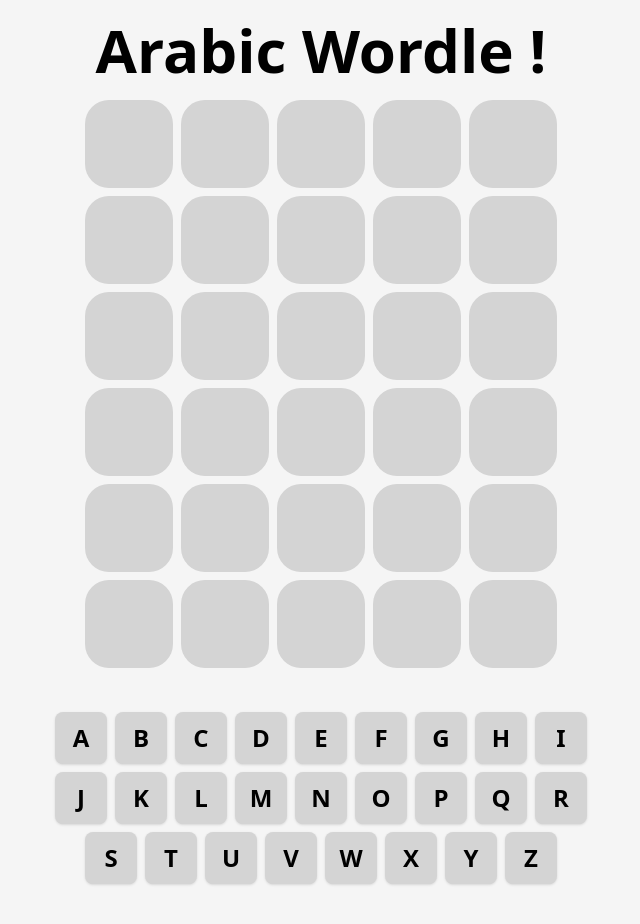
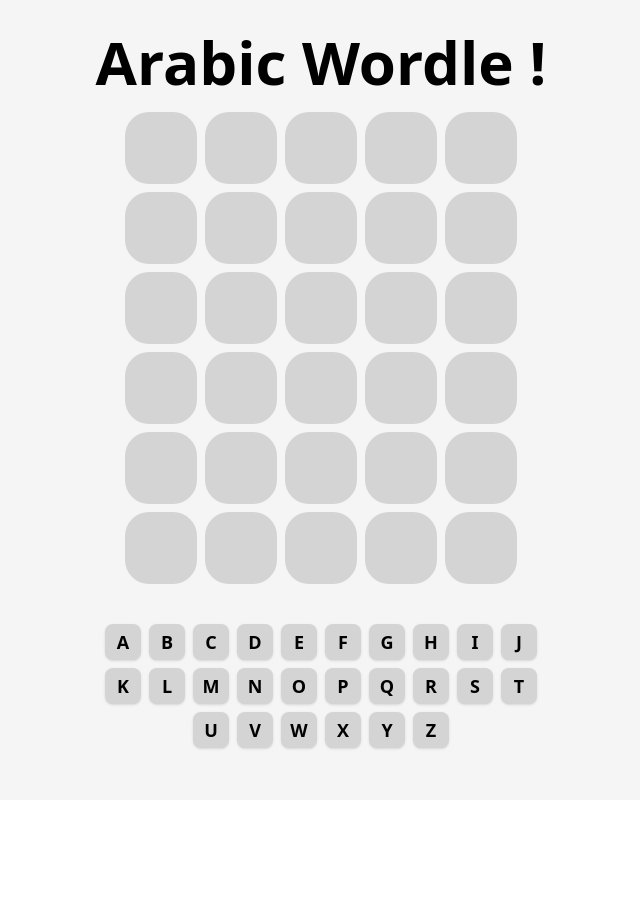
Before and after one commit to JedBelhaj/ArabicWordle, a React (Vite) app: page / in a window 1280 px wide. Shown: the top 924 px of the page, without its empty margins (319-959 px from the left). After the commit the page ends 800 px from the top, so only its background shows below. Built offline with nearby package versions, Linux system fonts and the light colour scheme.

Commit message:
modified keyboard and box sizes to fit screen on 100% 1080p

```diff
--- a/package.json
+++ b/package.json
@@ -20,6 +20,7 @@
     "@types/react": "^19.1.13",
     "@types/react-dom": "^19.1.9",
     "@vitejs/plugin-react": "^5.0.3",
+    "baseline-browser-mapping": "^2.9.17",
     "eslint": "^9.36.0",
     "eslint-plugin-react-hooks": "^5.2.0",
     "eslint-plugin-react-refresh": "^0.4.20",
--- a/src/components/Box.jsx
+++ b/src/components/Box.jsx
@@ -29,7 +29,7 @@
 
   return (
     <div
-      className={`-z-[0] box ${color} ${scale} transition-all duration-300 h-22 w-22 rounded-3xl flex items-center justify-center text-6xl uppercase font-bold`}
+      className={`-z-[0] box ${color} ${scale} transition-all duration-300 h-18 w-18 rounded-3xl flex items-center justify-center text-5xl uppercase font-bold`}
     >
       {char}
     </div>
--- a/src/components/Key.jsx
+++ b/src/components/Key.jsx
@@ -5,7 +5,7 @@
   const color = getStateColor(state);
   return (
     <div
-      className={`${color} h-13 w-13 uppercase flex items-center justify-center m-1 text-2xl font-semibold rounded-lg shadow-sm`}
+      className={`${color} h-9 w-9 uppercase flex items-center justify-center m-1 text-lg font-semibold rounded-lg shadow-sm`}
     >
       {char}
     </div>
--- a/src/components/Keyboard.jsx
+++ b/src/components/Keyboard.jsx
@@ -12,7 +12,7 @@
   }, [wordCount]);
 
   return (
-    <div className="flex max-w-xl h-fit flex-wrap justify-center my-10">
+    <div className="flex max-w-md h-fit flex-wrap justify-center my-9">
       {[...alpha].map((char, i) => (
         <Key key={i} state={states[i]} char={char} />
       ))}
```
Also changed, not shown: 2 other files (tests, documents, lock files or other folders).
